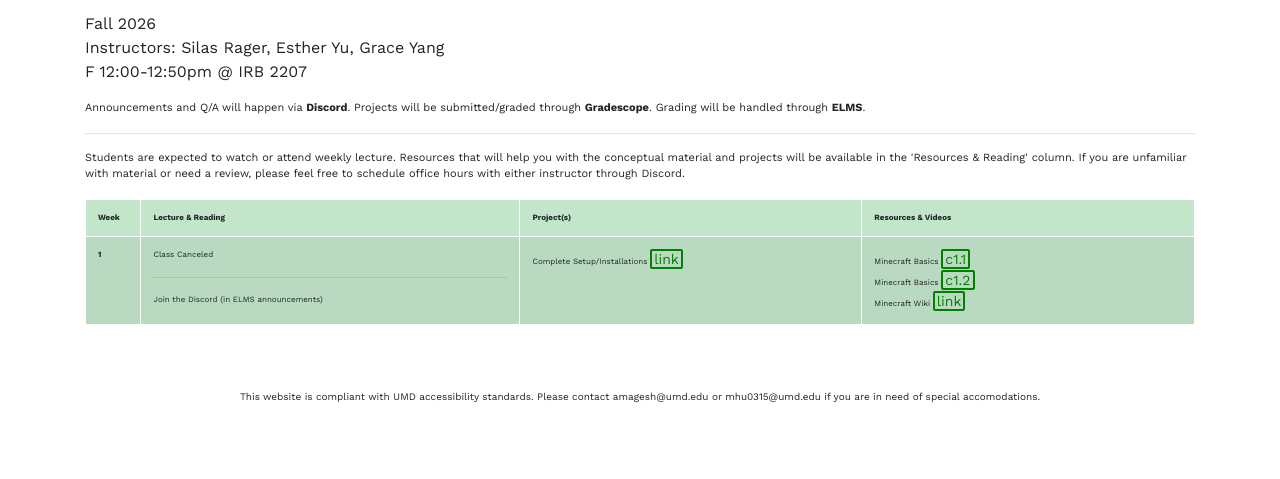
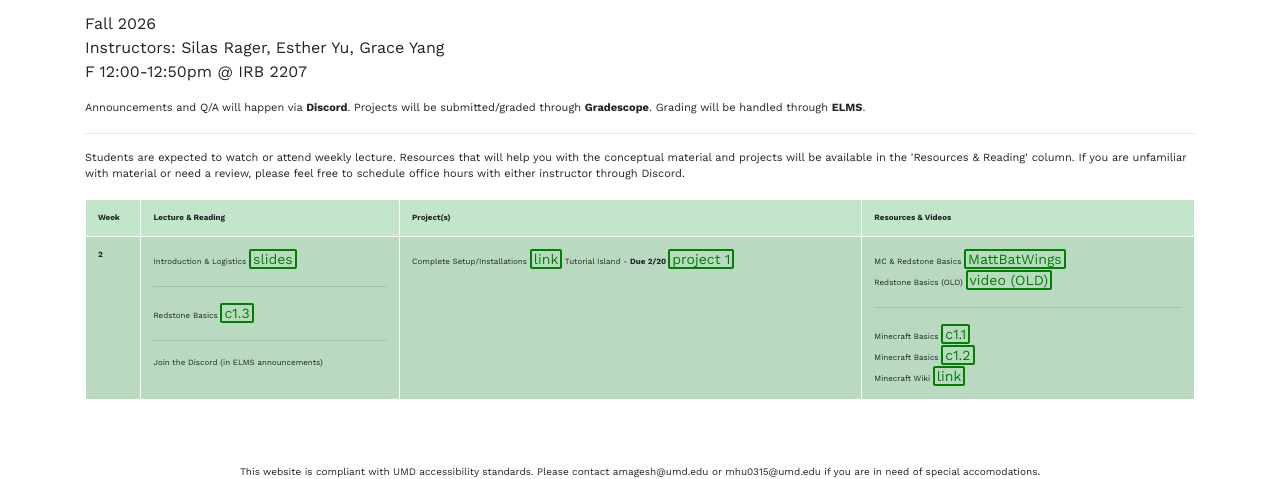
Before and after one commit to umd-cmsc389e/umd-cmsc389e.github.io, a website: page index.html in a window 1280 px wide. Shown: the part 649-1128 px from the top of the page. Before the commit the page ends 1053 px from the top, so only its background shows below. Drawn offline with nearby package versions, Linux system fonts and the light colour scheme.

Commit message:
week 1 updates

```diff
--- a/index.html
+++ b/index.html
@@ -88,10 +88,10 @@
             </tr>
           </thead>
           <tbody>
-            <tr>
+            <!-- <tr>
               <th scope="row">1</th>
               <td>
-                Class Canceled
+                Introduction &amp; Logistics
                 <hr>
                 Join the Discord (in ELMS announcements)
               </td>
@@ -104,17 +104,19 @@
                 Minecraft Wiki    <a target="_blank" href="https://minecraft.wiki/w/Tutorial:Beginner%27s_guide" class="link">link</a>
 
               </td>
-            </tr>
-            <!-- <tr>
+            </tr> -->
+            <tr>
               <th scope="row">2</th>
               <td>
                 Introduction &amp; Logistics
-                <a target="_blank" href="https://docs.google.com/presentation/d/15eI9FfCCGq6X86bjqRdQgjhRsg0IZFeWoZhVHCr_JMM/edit?usp=sharing" class="link">slides</a>  <hr>
-
+                <a target="_blank" href="https://docs.google.com/presentation/d/15eI9FfCCGq6X86bjqRdQgjhRsg0IZFeWoZhVHCr_JMM/edit?usp=sharing" class="link">slides</a>
+                <hr>
                 Redstone Basics  <a target="_blank" href="https://cmsc-389e.github.io/digital-logic-computer-architecture-minecraft/index.html#book/u1c3.html" class="link">c1.3</a>
-
+                <hr>
+                Join the Discord (in ELMS announcements)
               </td>
               <td>
+                Complete Setup/Installations <a target="_blank" class="link" href="https://github.com/umd-cmsc389e/spring26/tree/main/setup">link</a>
                 Tutorial Island - <strong>Due 2/20 </strong>
                 <a target="_blank" href="https://github.com/umd-cmsc389e/spring26/tree/main/project1" class="link">project 1</a>
               </td>
@@ -130,11 +132,14 @@
                 href="https://youtu.be/PguU8T6f9jM"
                 class="link">video (OLD)</a>
                 <hr>
-                Setup/Installation <a target="_blank" href="https://github.com/umd-cmsc389e/spring26/tree/main/setup" class="link">link</a> <br>
+                Minecraft Basics  <a target="_blank" href="https://cmsc-389e.github.io/digital-logic-computer-architecture-minecraft/index.html#book/u1c1.html" class="link">c1.1</a> <br />
+                Minecraft Basics  <a target="_blank" href="https://cmsc-389e.github.io/digital-logic-computer-architecture-minecraft/index.html#book/u1c2.html" class="link">c1.2</a> <br />
+                Minecraft Wiki    <a target="_blank" href="https://minecraft.wiki/w/Tutorial:Beginner%27s_guide" class="link">link</a>
+                <br>
               </td>
             </tr>
 
-              <th scope="row">3</th>
+              <!-- <th scope="row">3</th>
               <td>
                 Logical Gates
                 <a target="_blank" href="https://docs.google.com/presentation/d/1EmAyQZ1homrn6f2hvucd1ChLiKQRnypVTPst1GEPZ1g/edit?usp=sharing" class="link">slides</a>  <hr>
```
